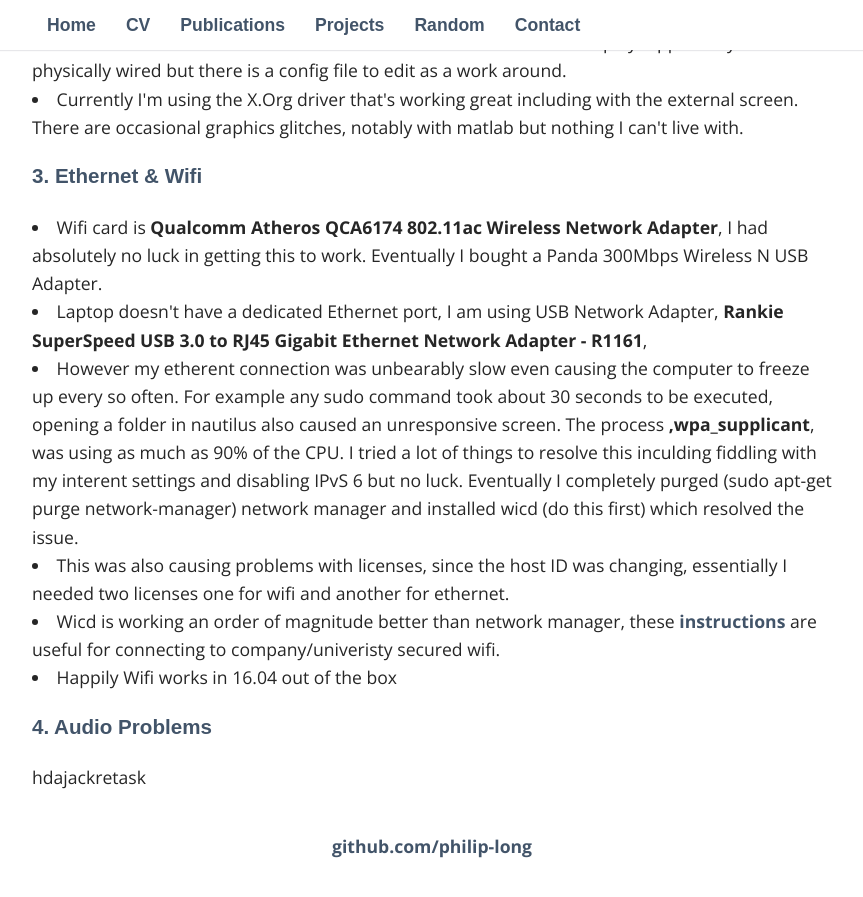
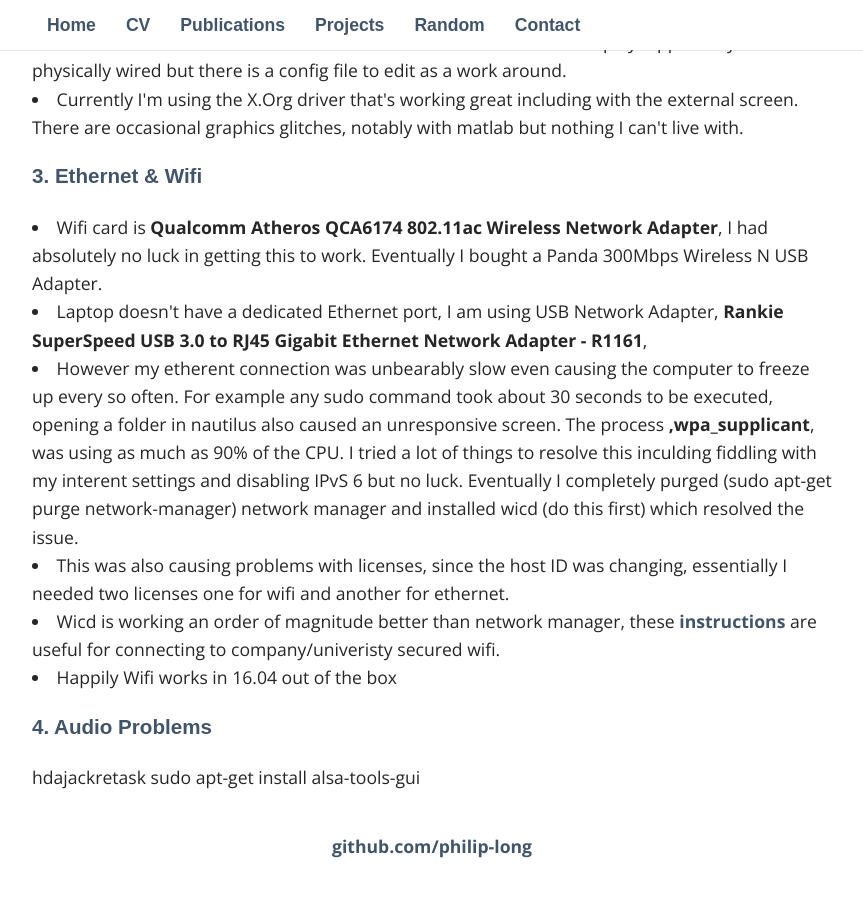
Before and after one commit to philip-long/philip-long.github.io, a Jekyll site: the page built from random/dellXPS15.html, in a window 1280 px wide and 900 px high, scrolled down 1095 px. Shown: the top 897 px of the window, without its empty margins (208-1071 px from the left). Built offline with Jekyll 4.4.1, drawn with Linux system fonts in a browser that asks for light colours; some web fonts are replaced.

Commit message:
Update dellXPS15.html

```diff
--- a/random/dellXPS15.html
+++ b/random/dellXPS15.html
@@ -45,3 +45,4 @@
 <h3> 4. Audio Problems </h3>
 
 hdajackretask
+sudo apt-get install alsa-tools-gui
```
